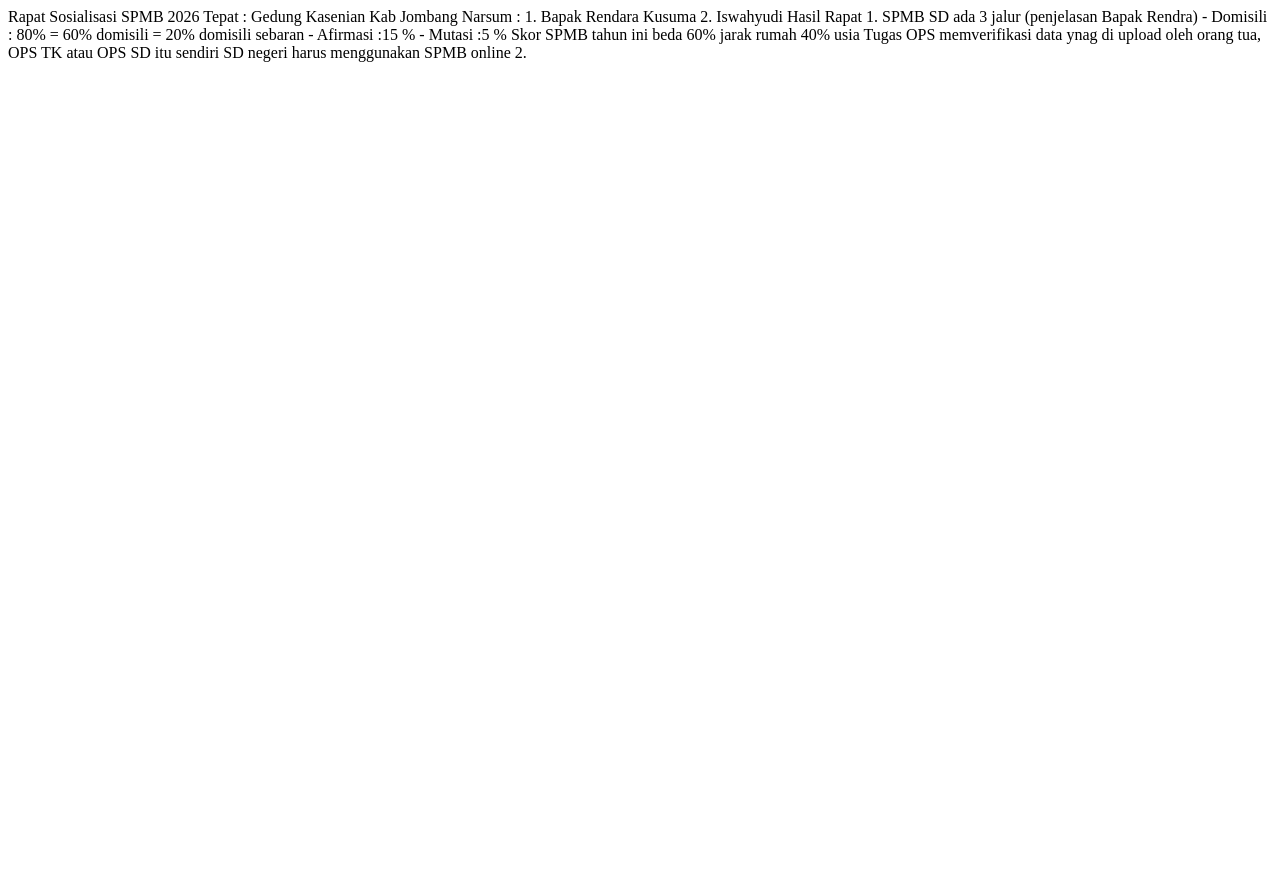
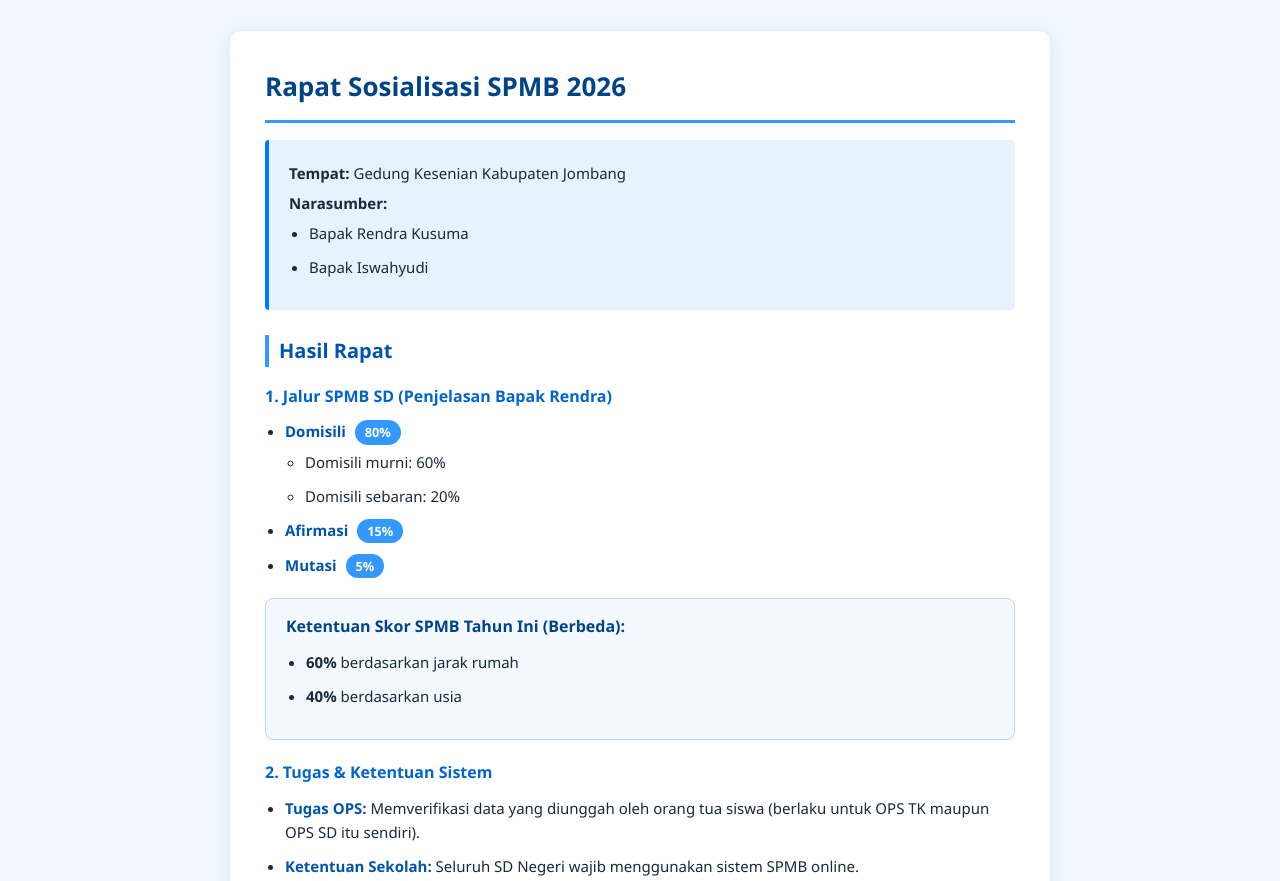
Before and after one commit to GogonXXX/GogonReturn, a plain HTML site: page index.html in a window 1280 px wide. Shown: the top 881 px of the page. Before the commit the page ends 800 px from the top, so only its background shows below. Drawn offline with Linux system fonts and the light colour scheme.

Commit message:
Update index.html with meeting notes and styles

```diff
--- a/index.html
+++ b/index.html
@@ -1,17 +1,139 @@
-Rapat Sosialisasi SPMB 2026
+<!DOCTYPE html>
+<html lang="id">
+<head>
+    <meta charset="UTF-8">
+    <meta name="viewport" content="width=device-width, initial-scale=1.0">
+    <title>Notulen Rapat Sosialisasi SPMB 2026</title>
+    <style>
+        body {
+            font-family: 'Segoe UI', Tahoma, Geneva, Verdana, sans-serif;
+            line-height: 1.6;
+            margin: 0;
+            padding: 30px 20px;
+            background-color: #f0f7ff; /* Biru Pastel Sangat Muda */
+            color: #1a2a3a;
+        }
+        .container {
+            max-width: 750px;
+            margin: 0 auto;
+            background: #ffffff;
+            padding: 35px;
+            border-radius: 12px;
+            box-shadow: 0 4px 15px rgba(173, 216, 230, 0.3);
+            border: 1px solid #e1f0ff;
+        }
+        h1 {
+            color: #004488; /* Biru Tua */
+            border-bottom: 3px solid #3399ff; /* Biru Muda */
+            padding-bottom: 12px;
+            margin-top: 0;
+            font-size: 26px;
+            font-weight: 700;
+        }
+        h2 {
+            color: #0055aa; /* Biru */
+            margin-top: 25px;
+            font-size: 20px;
+            border-left: 4px solid #3399ff;
+            padding-left: 10px;
+        }
+        h3 {
+            color: #0066cc;
+            font-size: 16px;
+            margin-bottom: 10px;
+        }
+        .meta-info {
+            background-color: #e6f2ff; /* Biru Pastel */
+            border-left: 4px solid #0077ff; /* Biru */
+            padding: 15px 20px;
+            margin-bottom: 25px;
+            border-radius: 4px;
+        }
+        .meta-info p {
+            margin: 6px 0;
+            font-size: 15px;
+        }
+        ul {
+            padding-left: 20px;
+            margin-top: 5px;
+        }
+        li {
+            margin-bottom: 10px;
+            font-size: 15px;
+        }
+        li ul {
+            margin-top: 5px;
+        }
+        .badge {
+            background-color: #3399ff; /* Biru Muda */
+            color: white;
+            padding: 2px 10px;
+            border-radius: 20px;
+            font-weight: 600;
+            font-size: 0.85em;
+            display: inline-block;
+            margin-left: 5px;
+        }
+        .highlight-box {
+            background-color: #f4f9ff; /* Biru Pastel Lembut */
+            border: 1px solid #b3d7ff;
+            padding: 15px 20px;
+            margin: 20px 0;
+            border-radius: 8px;
+        }
+        .highlight-box p {
+            margin: 0 0 10px 0;
+            color: #004488;
+            font-weight: 600;
+        }
+        .bold-blue {
+            color: #0055aa;
+            font-weight: 600;
+        }
+    </style>
+</head>
+<body>
 
-Tepat 	: Gedung Kasenian Kab Jombang
-Narsum 	: 1. Bapak Rendara Kusuma
-	  2. Iswahyudi
+<div class="container">
+    <h1>Rapat Sosialisasi SPMB 2026</h1>
 
+    <div class="meta-info">
+        <p><strong>Tempat:</strong> Gedung Kesenian Kabupaten Jombang</p>
+        <p><strong>Narasumber:</strong></p>
+        <ul>
+            <li>Bapak Rendra Kusuma</li>
+            <li>Bapak Iswahyudi</li>
+        </ul>
+    </div>
 
-Hasil Rapat
-1. SPMB SD ada 3 jalur (penjelasan Bapak Rendra)
-   - Domisili : 80% = 60% domisili
-		    = 20% domisili sebaran
-   - Afirmasi :15 %
-   - Mutasi   :5 %
-   Skor SPMB tahun ini beda 60% jarak rumah 40% usia
-   Tugas OPS memverifikasi data ynag di upload oleh orang tua, OPS TK atau OPS SD itu sendiri
-   SD negeri harus menggunakan SPMB online
-2.
+    <h2>Hasil Rapat</h2>
+
+    <h3>1. Jalur SPMB SD (Penjelasan Bapak Rendra)</h3>
+    <ul>
+        <li><span class="bold-blue">Domisili</span> <span class="badge">80%</span>
+            <ul>
+                <li>Domisili murni: 60%</li>
+                <li>Domisili sebaran: 20%</li>
+            </ul>
+        </li>
+        <li><span class="bold-blue">Afirmasi</span> <span class="badge">15%</span></li>
+        <li><span class="bold-blue">Mutasi</span> <span class="badge">5%</span></li>
+    </ul>
+
+    <div class="highlight-box">
+        <p>Ketentuan Skor SPMB Tahun Ini (Berbeda):</p>
+        <ul>
+            <li><strong>60%</strong> berdasarkan jarak rumah</li>
+            <li><strong>40%</strong> berdasarkan usia</li>
+        </ul>
+    </div>
+
+    <h3>2. Tugas & Ketentuan Sistem</h3>
+    <ul>
+        <li><span class="bold-blue">Tugas OPS:</span> Memverifikasi data yang diunggah oleh orang tua siswa (berlaku untuk OPS TK maupun OPS SD itu sendiri).</li>
+        <li><span class="bold-blue">Ketentuan Sekolah:</span> Seluruh SD Negeri wajib menggunakan sistem SPMB online.</li>
+    </ul>
+</div>
+
+</body>
+</html>
```
